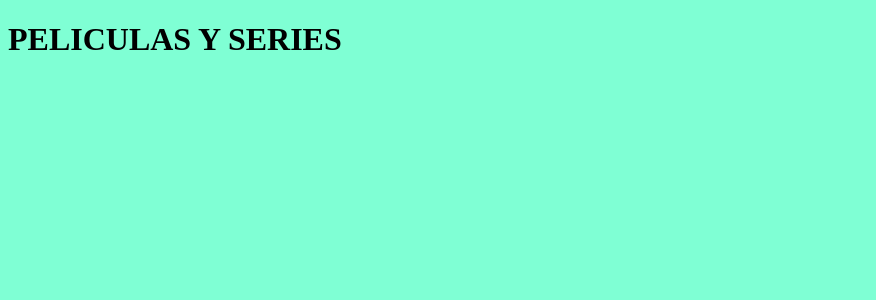
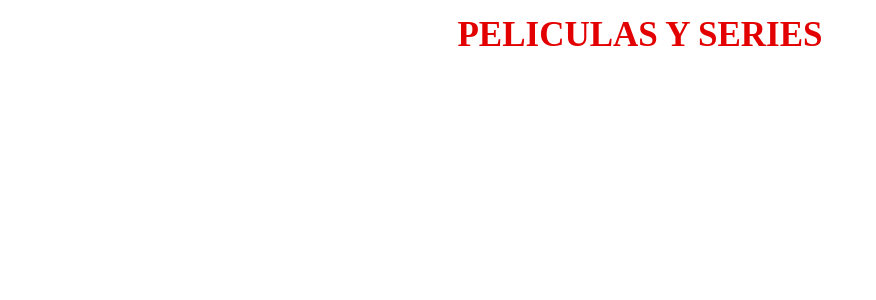
Before and after one commit to Gusy3/angular-pelis-series, an Angular app in the folder PelisySeries/: page / in a window 1280 px wide. Shown: the top 300 px of the page, without its empty margins (0-876 px from the left). Built offline with nearby package versions, Linux system fonts and the light colour scheme.

Commit message:
Añadido estilos para el header

```diff
--- a/PelisySeries/src/assets/css/styles.css
+++ b/PelisySeries/src/assets/css/styles.css
@@ -1,3 +1,25 @@
 body{
-    background-color: aquamarine;
+    text-align: center;
+    margin: 0px;
+    padding: 0px;
+
+    /* FUENTES */
+    font-family: 'Segoe UI', Roboto, Oxygen, Ubuntu, Cantarell, 'Open Sans', 'Helvetica Neue', sans-serif;
+    -webkit-font-smoothing: antialiased;
+    -moz-font-smoothing: antialiased;
+    -moz-osx-font-smoothing: antialiased;
 }
+
+#header{
+    height: 70px;
+    width: 100%;
+    background-color: white;
+}
+
+#header h1{
+    display: inline-block;
+    font-family: MV Boli;
+    font-size: 35px;
+    line-height: 23px;
+    color: #E20000;
+}
```
